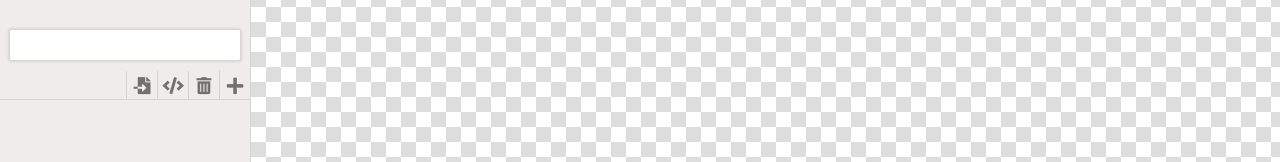
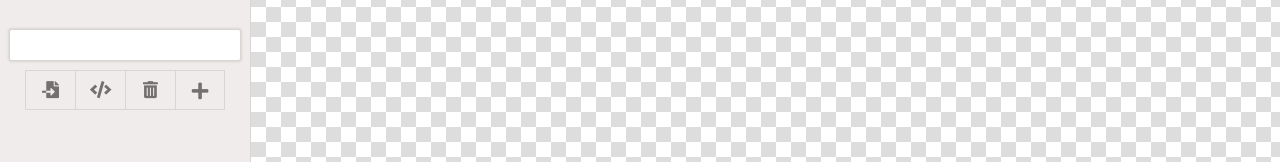
Before and after one commit to gentlygently/tableaucolours, a Vue app: page / in a window 1280 px wide. Shown: the part 383-545 px from the top of the page. Built offline with nearby package versions, Linux system fonts and the light colour scheme.

Commit message:
Tidied up the action buttons

```diff
--- a/src/components/ColourPalette.vue
+++ b/src/components/ColourPalette.vue
@@ -52,7 +52,7 @@
         <button
           @click.prevent.stop="add"
           class="icon-button fas fa-plus"
-          title="Add colour"
+          title="Add colour (+)"
           :disabled="!canAddColour"
         ></button>
       </li>
@@ -180,25 +180,29 @@ export default {
     display: block;
     clear: both;
     list-style: none;
-    margin: 0;
+    margin: auto;
+    width: 20rem;
     padding: 0;
     box-sizing: border-box;
-    height: 3rem;
-    border-bottom: @border;
-    text-align: right;
-    overflow: hidden;
 
     > li {
       display: inline-block;
-      height: 2.9rem;
+      height: 4rem;
+      width: 5rem;
       border-left: @border;
-      width: 3rem;
+      border-top: @border;
+      border-bottom: @border;
       text-align: center;
       white-space: nowrap;
+      box-sizing: border-box;
+      overflow: hidden;
 
+      &:last-of-type {
+        border-right: @border;
+      }
       .icon-button {
         font-size: 1.7rem;
-        line-height: 2.9rem;
+        line-height: 3.8rem;
       }
 
       &.add {
```
